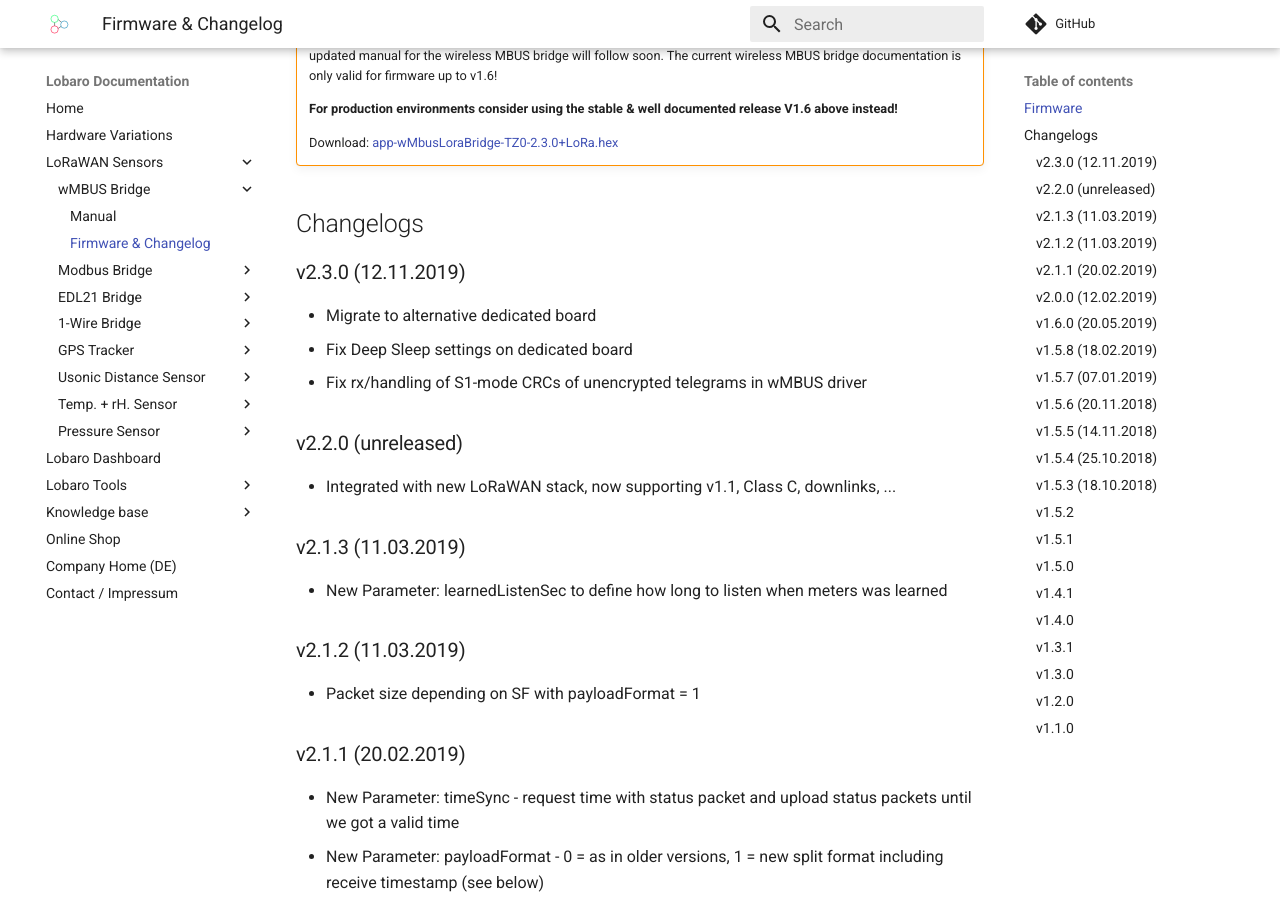
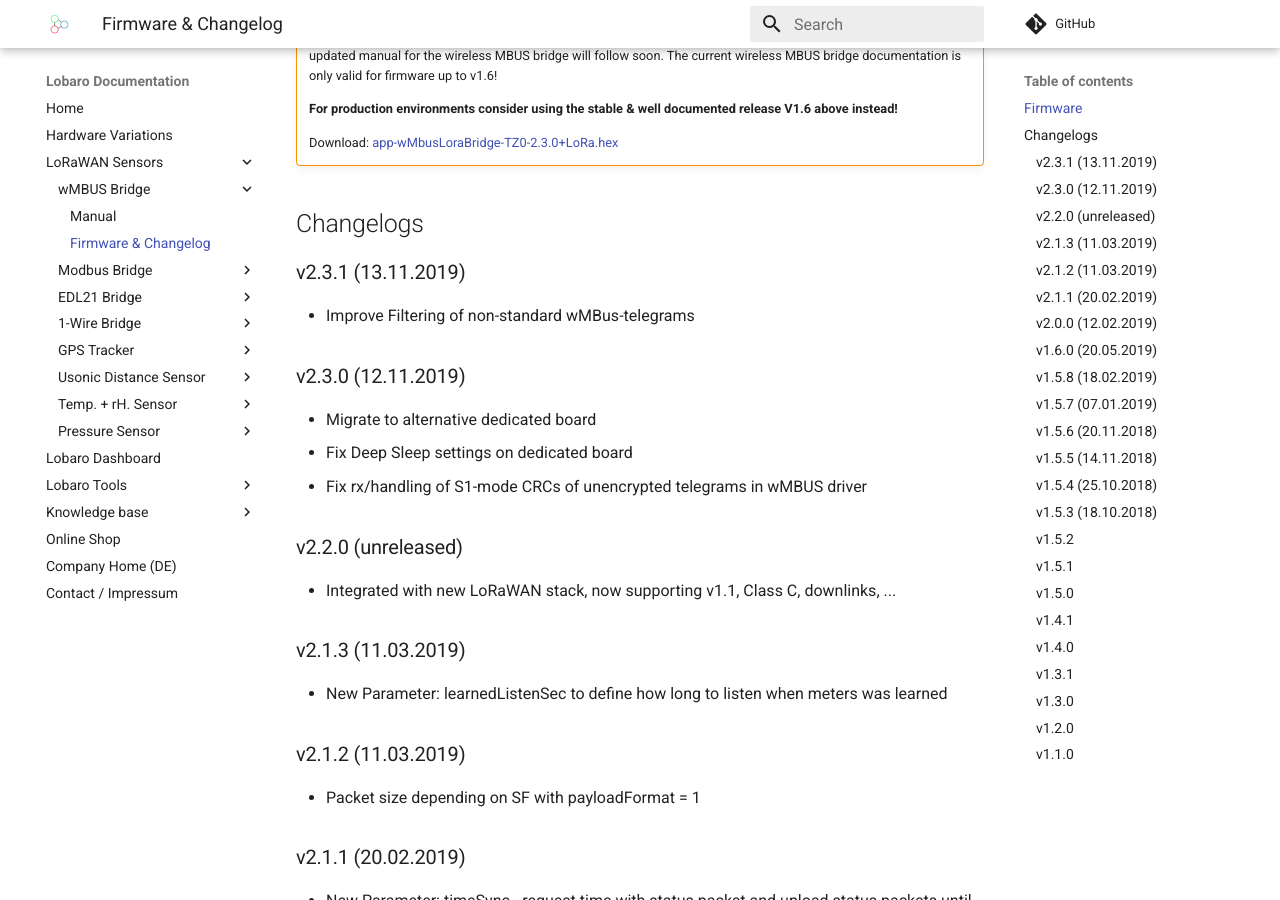
Before and after one commit to Lobaro/docs, an MkDocs documentation site: the page built from docs/lorawan-sensors/wmbus-lorawan/firmware.md, in a window 1280 px wide and 900 px high, scrolled down 669 px. Built offline with MkDocs 1.6.1 and Material for MkDocs 9.7.7, drawn with Linux system fonts in a browser that asks for light colours; a script that is not in the unit is left out; comment, search, counter and statistics services are not loaded.

Commit message:
New wmbus bridge

```diff
--- a/docs/lorawan-sensors/wmbus-lorawan/firmware.md
+++ b/docs/lorawan-sensors/wmbus-lorawan/firmware.md
@@ -26,9 +26,12 @@
 
     **For production environments consider using the stable & well documented release V1.6 above instead!**
 
-    Download: [app-wMbusLoraBridge-TZ0-2.3.0+LoRa.hex](firmware/app-wMbusLoraBridge-TZ0-2.3.0+LoRa.hex)
+    Download: [app-wMbusLoraBridge-TZ0-2.3.0+LoRa.hex](firmware/app-wMbusLoraBridge-TZ0-2.3.1+LoRa.hex)
 
 ## Changelogs
+
+### v2.3.1 (13.11.2019)
+- Improve Filtering of non-standard wMBus-telegrams
 
 ### v2.3.0 (12.11.2019)
 - Migrate to alternative dedicated board
```
Also changed, not shown: 2 other files.
